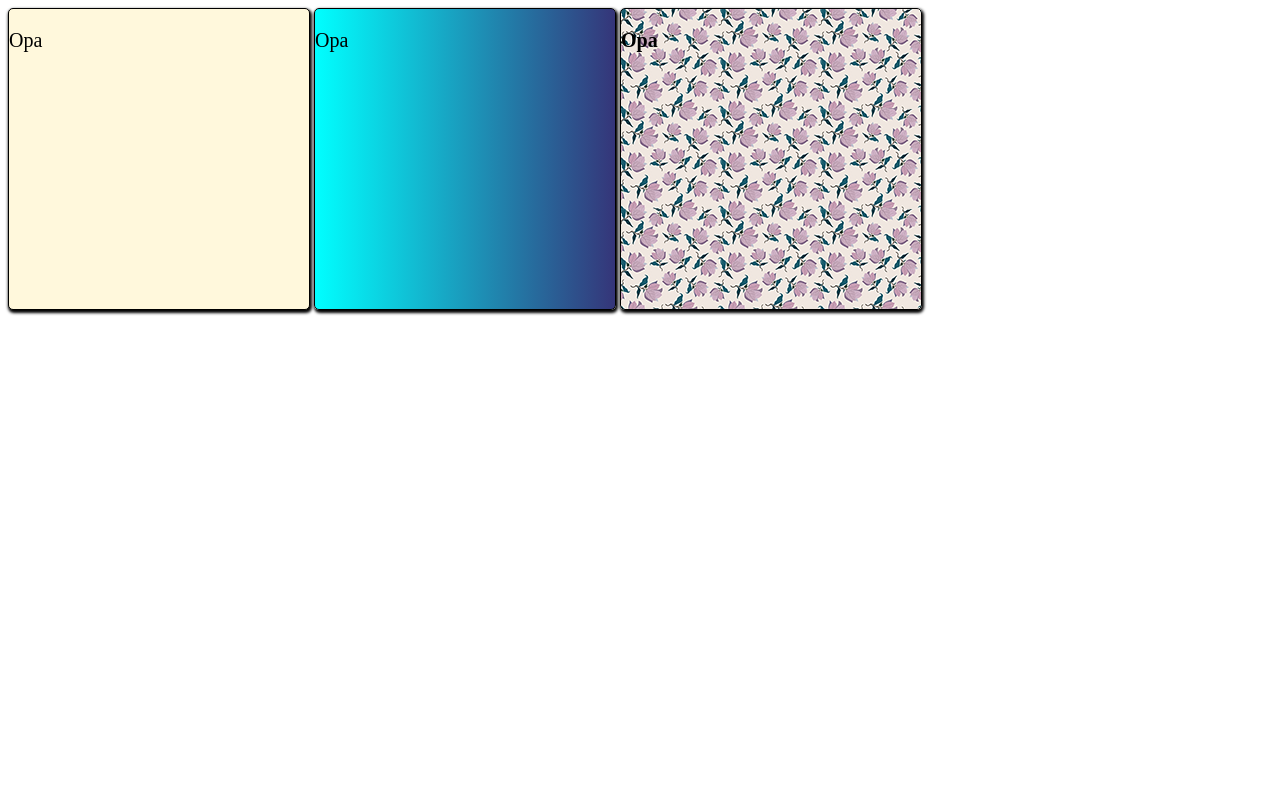
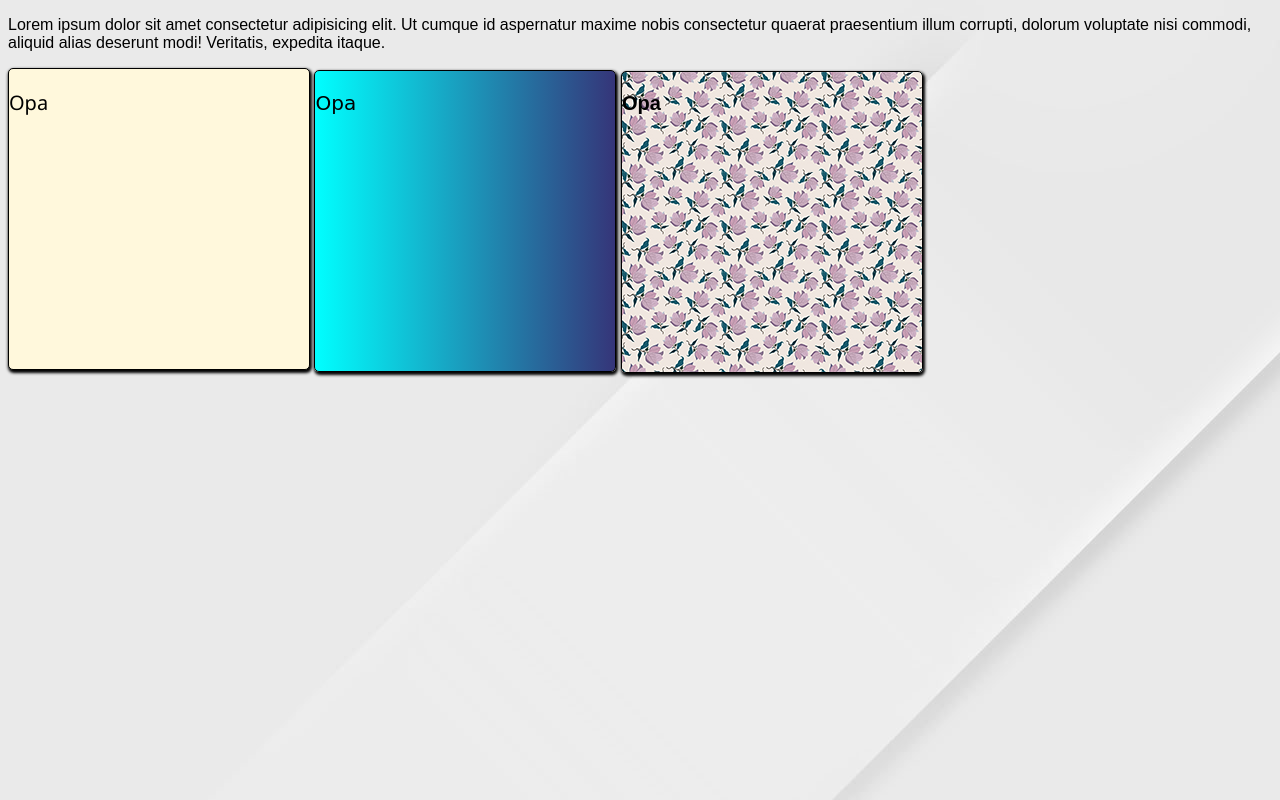
Before and after one commit to mateusangeli/html-css, a plain HTML site: page exercicios/ex022/fundo001.html in a window 1280 px wide. Drawn offline with Linux system fonts and the light colour scheme.

Commit message:
algumas alterações

```diff
--- a/exercicios/ex022/fundo001.html
+++ b/exercicios/ex022/fundo001.html
@@ -6,6 +6,11 @@
     <meta name="viewport" content="width=device-width, initial-scale=1.0">
     <title>Imagens de fundo</title>
     <style>
+        body {
+            font: 22px;
+            font-family: Arial, Helvetica, sans-serif;
+            background-image: url(imagens/wallpaper006.jpg);
+        }
         div.quadrado {
             display: inline-block;
             border: 1px solid black;
@@ -16,21 +21,23 @@
         }
         div#q1 {
             font-size: 20px;
+            font-family: 'Segoe UI', Tahoma, Geneva, Verdana, sans-serif;
             background-color: cornsilk;
         }
         div#q2 {
             font-size: 20px;
+            font-family: cursive;
             background-image: linear-gradient(to right, cyan, rgb(53, 53, 121));
         }
         div#q3 {
             font-size: 20px;
             font-weight: bold;
-
             background-image: url('imagens/pattern003.png');
         }
     </style>
 </head>
 <body>
+    <p>Lorem ipsum dolor sit amet consectetur adipisicing elit. Ut cumque id aspernatur maxime nobis consectetur quaerat praesentium illum corrupti, dolorum voluptate nisi commodi, aliquid alias deserunt modi! Veritatis, expedita itaque.</p>
     <div class="quadrado" id="q1">
         <p>Opa</p>
     </div>
```
Also changed, not shown: exercicios/ex022/fundo002.html (added).
